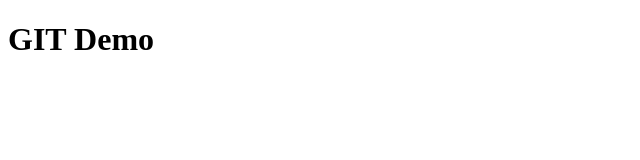
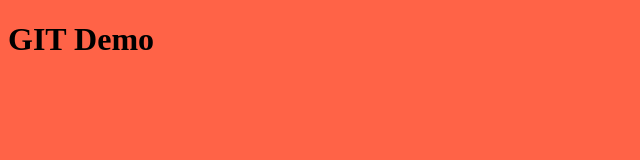
Before and after one commit to DemRossi/webtech3-demo-git, a plain HTML site: page index.html in a window 1280 px wide. Shown: the whole page, without its empty margins (0-640 px from the left). Drawn offline with Linux system fonts and the light colour scheme.

Commit message:
Stylesheet added

```diff
--- /dev/null
+++ b/app.css
@@ -0,0 +1,3 @@
+body{
+    background: tomato;
+}
--- a/index.html
+++ b/index.html
@@ -4,6 +4,7 @@
     <meta charset="UTF-8">
     <meta name="viewport" content="width=h1, initial-scale=1.0">
     <meta http-equiv="X-UA-Compatible" content="ie=edge">
+    <link rel="stylesheet" href="app.css">
     <title>Document</title>
 </head>
 <body>
```
